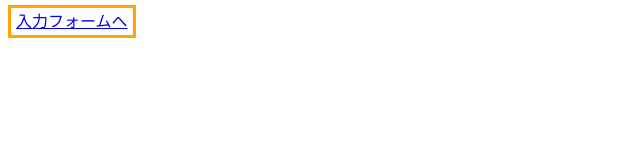
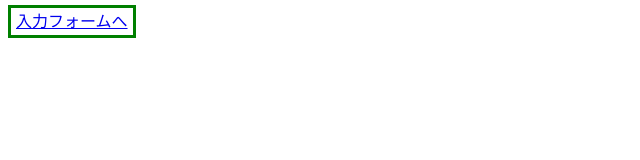
Before and after one commit to chibachibaibu2003/conflict-test, a plain HTML site: page index.html in a window 1280 px wide. Shown: the whole page, without its empty margins (0-640 px from the left). Drawn offline with Linux system fonts and the light colour scheme.

Commit message:
index.htmlの修正

```diff
--- a/index.html
+++ b/index.html
@@ -9,6 +9,6 @@
     <title>Document</title>
 </head>
 <body>
-	<a href="form.html"style="border: solid orange 3px;">入力フォームへ</a>
+	<a href="form.html"style="border: solid green 3px;">入力フォームへ</a>
 </body>
 </html>
```
